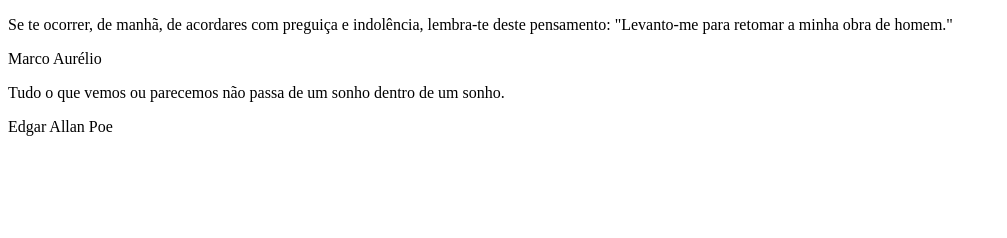
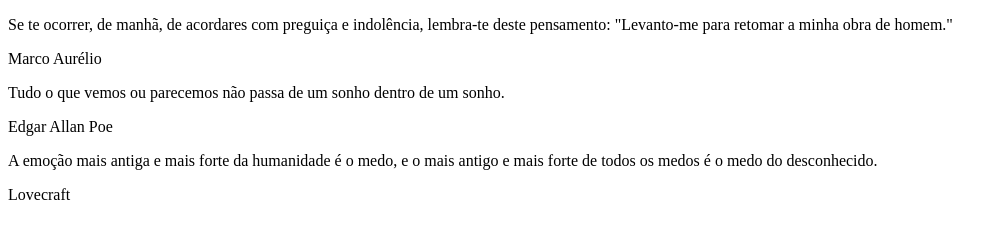
Before and after one commit to Edsonfrs/BC-FullStack-Dev-Junior, a plain HTML site: page index.html in a window 1280 px wide. Shown: the whole page, without its empty margins (0-1007 px from the left). Drawn offline with Linux system fonts and the light colour scheme.

Commit message:
frase motivacional 3

```diff
--- a/index.html
+++ b/index.html
@@ -14,6 +14,10 @@
     <p>Tudo o que vemos ou parecemos não passa de um sonho dentro de um sonho.</p>
     <p>Edgar Allan Poe</p>
 
+    <p>A emoção mais antiga e mais forte da humanidade é o medo, e o mais antigo e
+    mais forte de todos os medos é o medo do desconhecido.</p>
+    <p>Lovecraft</p>
+
 
 </body>
 </html>
```
